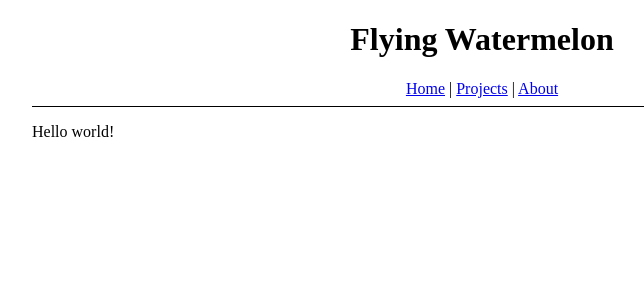
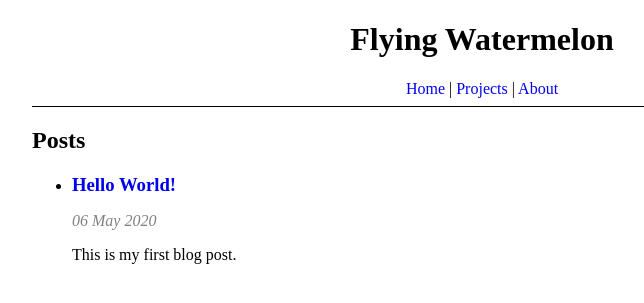
Before and after one commit to flying-watermelon/blog, a Jekyll site: the page built from index.html, in a window 1280 px wide. Shown: the top 303 px of the page, without its empty margins (158-802 px from the left). Built offline with Jekyll 4.4.1, drawn with Linux system fonts in a browser that asks for light colours.

Commit message:
Tried to add the first blog post.

```diff
--- a/_layouts/default.html
+++ b/_layouts/default.html
@@ -5,28 +5,7 @@
     <meta charset="UTF-8">
     <meta name="viewport" content="width=device-width, initial-scale=1">
 
-    <style>
-        .page-container {
-            max-width: 900px;
-            margin-left: auto;
-            margin-right: auto;
-        }
-
-        .website-title {
-            text-align: center;
-        }
-
-        nav {
-            text-align: center;
-        }
-
-        hr {
-            height: 1px;
-            border: none;
-            color: #000000;
-            background-color: #000000;
-        }
-    </style>
+    <link rel="stylesheet" href="/assets/css/styles.css">
 
     <title>Flying Watermelon :: {{ page.title }}</title>
 </head>
--- /dev/null
+++ b/_posts/2020-05-06-hello-world.md
@@ -0,0 +1,5 @@
+---
+title: Hello World!
+---
+
+This is my first blog post.
--- /dev/null
+++ b/assets/css/styles.sass
@@ -0,0 +1,27 @@
+---
+---
+
+h1, nav
+    text-align: center
+
+hr
+    height: 1px
+    border: none
+    color: #000000
+    background-color: #000000
+
+a
+    text-decoration: none
+
+.page-container
+    max-width: 900px
+    margin-left: auto
+    margin-right: auto
+
+.blog-list-title
+    margin-top: 0.6em
+    margin-bottom: 0.6em
+
+.blog-metadata
+    font-style: italic
+    color: gray
--- /dev/null
+++ b/index.html
@@ -0,0 +1,15 @@
+---
+layout: default
+title: Home
+---
+
+<h2>Posts</h2>
+<ul>
+    {% for post in site.posts %}
+    <li>
+        <h3 class="blog-list-title"><a href="{{ post.url }}">{{ post.title }}</a></h3>
+        <p class="blog-metadata">{{ post.date | date_to_string }}</p>
+        <p>{{ post.excerpt }}</p>
+    </li>
+    {% endfor %}
+</ul>
```
Also changed, not shown: _layouts/post.html (added, +8 -0 lines), index.md (deleted, +0 -6 lines).
